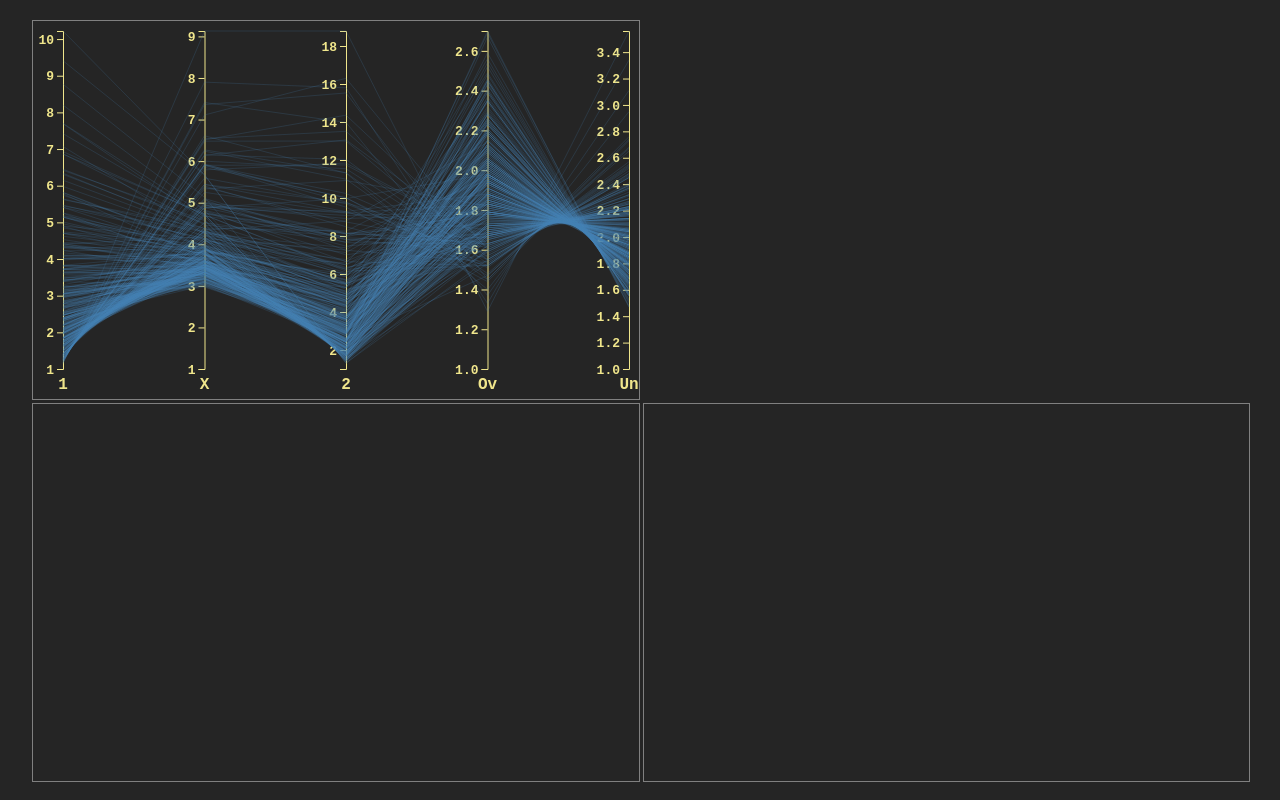
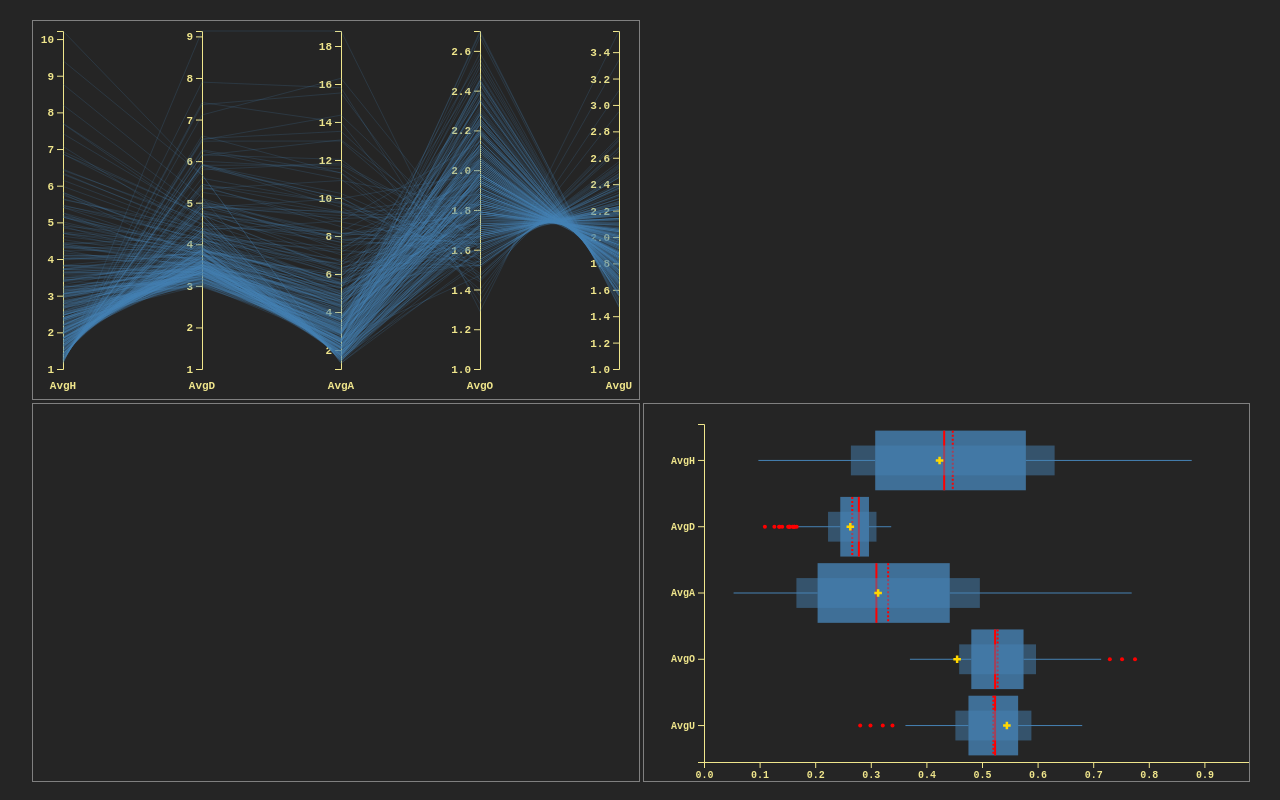
Before and after one commit to Zigarov/betting-odds-visual-analytics, a plain HTML site: page src/index.html in a window 1280 px wide. Drawn offline with Linux system fonts and the light colour scheme.

Commit message:
Comparative-Chart 1.0
Prima versione del Comparative Chart.

TODO:
- Aggiungere Legenda
- Sistemare un po' il codice di index.js

```diff
--- a/src/index.css
+++ b/src/index.css
@@ -22,12 +22,12 @@ text {
 }
 
 .axis {
-  font-size: 13px;
+  font-size: 11px;
   color: khaki;
 }
 
 .axis-label {
-  font-size: 16px;
+  font-size: 11px;
   fill: khaki;
   text-anchor: middle;
 }
--- a/src/index.js
+++ b/src/index.js
@@ -3,28 +3,34 @@
 const csvFilePath = '../dataset/oddsITA23.csv'
 
 // Dimensions of the SVG and margins
-const margin = { top: 10, right: 10, bottom: 30, left: 30 }
+const margin = { top: 10, right: 20, bottom: 30, left: 30}
 //const width = 650 - margin.left - margin.right
 //const height = 400 - margin.top - margin.bottom
 
 // Seleziona l'elemento di visualizzazione
-var visualization = d3.select("#parallel-coordinates");
-
+const visualization = d3.select("#parallel-coordinates");
 // Utilizza le proprietà del DOM per ottenere larghezza e altezza
-var width = visualization.node().clientWidth - margin.left - margin.right
-var height = visualization.node().clientHeight - margin.top - margin.bottom
+const width = visualization.node().clientWidth - margin.left - margin.right
+const height = visualization.node().clientHeight - margin.top - margin.bottom
 
 const dimensions = ['AvgH', 'AvgD', 'AvgA', 'AvgO', 'AvgU']
 const oddsLabels = ['1', 'X', '2', 'Ov', 'Un']
 
 // Load CSV dataset and create the parallel coordinate plot
 d3.csv(csvFilePath).then(data => {
-  const stats = Stats(data)
-  console.log(stats)
+  drawComparativeChart(Stats(data))
   // Convert the data in an array of arrays
   const dataset = data.map(d => dimensions.map(dim => d[dim]))
   let filteredDataset = []  // Array for filtered data.
   const filteredRanges = {} // Object to store the min and max values for each dimension
+
+  // const svg1 = d3.select("#comparative-chart").append("svg")
+  //   .attr("width", '100%')
+  //   .attr("height", '100%')
+
+  const svg2 = d3.select("#scatter-plot").append("svg")
+    .attr("width", '100%')
+    .attr("height", '100%')
 
   // Create SVG with margin
   const svg = d3.select("#parallel-coordinates").append("svg")
@@ -34,14 +40,6 @@ d3.csv(csvFilePath).then(data => {
     .attr("height", '100%')
     .append("g")
     .attr("transform", `translate(${margin.left},${margin.top})`)
-
-  const svg1 = d3.select("#comparative-chart").append("svg")
-    .attr("width", '100%')
-    .attr("height", '100%')
-
-  const svg2 = d3.select("#scatter-plot").append("svg")
-    .attr("width", '100%')
-    .attr("height", '100%')
 
 
   //Scales for vertical axes
@@ -94,6 +92,7 @@ d3.csv(csvFilePath).then(data => {
         // console.log(stats(filteredData))
         // console.log(frequencies(filteredData))
         updateTable(filteredData)
+        drawComparativeChart(Stats(filteredData))
       }
     }
 
@@ -110,7 +109,7 @@ d3.csv(csvFilePath).then(data => {
 
   // Aggiunta delle etichette sopra gli assi
   svg.selectAll(".axis-label")
-    .data(oddsLabels)
+    .data(dimensions)
     .enter().append("text")
     .attr("class", "axis-label")
     .attr("transform", (d, i) => `translate(${xScale(i)},${height+20})`) // Posizionamento sopra l'asse
@@ -161,7 +160,7 @@ d3.csv(csvFilePath).then(data => {
       .enter()
       .append("th")
       .text(function (column) { return column; })
-      .attr("style", "color: steel blue; font-size: 12px; text-align: center; padding: 5px; border: 1px solid #ccc;")
+      .attr("style", "color: steelblue; font-size: 12px; text-align: center; padding: 5px; border: 1px solid #ccc;")
 
 
     // Aggiungi le righe della tabella
@@ -189,6 +188,9 @@ d3.csv(csvFilePath).then(data => {
       return
     }
     const stats = {}
+    const frequencies = Frequencies(data)
+    console.log(frequencies)
+
     dimensions.forEach(dim => {
       sortedColumn = data.map(d => 1 / Number(d[dim])).sort(d3.ascending)
 
@@ -205,9 +207,10 @@ d3.csv(csvFilePath).then(data => {
         'median': d3.median(sortedColumn),
         'q1': q1,
         'q3': q3,
-        'lowerWhisker': d3.max(sortedColumn.filter(d => d >= lowerBound)),
-        'upperWhisker': d3.min(sortedColumn.filter(d => d <= upperBound)),
+        'lowerWhisker': d3.min(sortedColumn.filter(d => d >= lowerBound)),
+        'upperWhisker': d3.max(sortedColumn.filter(d => d <= upperBound)),
         'outliers': outliers,
+        'frequence': frequencies[dim]
       }
     })
     return stats
@@ -219,7 +222,7 @@ d3.csv(csvFilePath).then(data => {
       const results = ['H', 'D', 'A', 'Ov', 'Un'] // possible results
 
       // Initialize frequencies object
-      const frequencies = results.reduce((acc, result) => {
+      const frequencies = dimensions.reduce((acc, result) => {
         acc[result] = 0
         return acc
       }, {})
@@ -227,15 +230,154 @@ d3.csv(csvFilePath).then(data => {
       // Itera su ogni elemento di 'data' per popolare 'frequencies'
       data.forEach(row => {
         const result = row.FTR; // Ottiene il valore della colonna 'FTR'
-        frequencies[result] += step; // Incrementa il conteggio per il risultato corrente
-        const goalScored = row.HG + row.AG
+        frequencies[dimensions[results.indexOf(result)]] += step; // Incrementa il conteggio per il risultato corrente
+        const goalScored = Number(row.HG) + Number(row.AG)
         if (goalScored > 2) {
-          frequencies['Ov'] += step
+          frequencies['AvgO'] += step
         } else {
-          frequencies['Un'] += step
+          frequencies['AvgU'] += step
         }
       })
       return frequencies
     }
   }
+
+  function drawComparativeChart(metrics) {
+    // Seleziona il contenitore
+    const container = d3.select('#comparative-chart')
+
+    // const freq = Frequencies(data)
+    // console.log(freq)
+
+    // Calcola le dimensioni effettive del grafico, sottraendo i margini
+    const chartWidth = container.node().getBoundingClientRect().width - margin.left - margin.right;
+    const chartHeight = container.node().getBoundingClientRect().height - margin.top - margin.bottom;
+    container.selectAll("svg").remove()
+
+    const svg = container.append('svg')
+      .attr('width', '100%')
+      .attr('height', '100%')
+      .append('g')
+      .attr('transform', `translate(${margin.left}, ${margin.top})`)
+
+    // Scala per l'asse X
+    const xScale = d3.scaleLinear()
+      .domain([0, 1]) // Inverti il dominio per avere 1 in basso e 0 in alto
+      .range([0, width]); // L'intervallo di altezza del grafico
+
+    // Scala per l'asse Y
+    const yScale = d3.scaleBand()
+      .domain(dimensions) // Le tue categorie
+      .range([0, height]) // L'intervallo effettivo di pixel dove saranno posizionati i boxplot
+      .padding(0.1); // Imposta un piccolo padding tra ciascun boxplot
+
+    // Crea un gruppo per gli assi se non esiste, altrimenti lo seleziona
+    const axisGroup = svg.selectAll('.axis')
+      .data([null]) // Usa .data([null]) per assicurare che il gruppo venga creato una sola volta
+      .join('g')
+      .attr('class', 'axis');
+
+    // Aggiungi l'asse X al gruppo degli assi
+    axisGroup.append("g")
+      .attr("transform", `translate(${margin.left}, ${height + margin.top})`)
+      .call(d3.axisBottom(xScale));
+
+    // Aggiungi l'asse Y al gruppo degli assi
+    axisGroup.append("g")
+      .attr("transform", `translate(${margin.left}, ${margin.top})`)
+      .call(d3.axisLeft(yScale))
+    // Assicurati di selezionare o creare un gruppo per i boxplot all'interno della SVG
+    const boxplotGroup = svg.selectAll('.boxplots')
+      .data([null]) // Assicura la creazione di un solo gruppo
+      .join('g')
+      .attr('class', 'boxplots')
+      .attr("transform", `translate(${margin.left}, ${margin.top})`);
+
+    // Per ciascuna dimensione, disegna il boxplot
+    dimensions.forEach(dim => {
+      const stat = metrics[dim]
+      console.log(stat)
+
+      // Calcola la posizione Y del centro del boxplot per questa dimensione
+      const dy = yScale.bandwidth() / 2
+      const y = yScale(dim) + dy
+
+      // Disegna il rettangolo (quartili)
+      boxplotGroup.append('rect')
+        .attr('x', xScale(stat.q1))
+        .attr('y', y - dy) // Centra il boxplot e regola l'altezza
+        .attr('width', xScale(stat.q3) - xScale(stat.q1))
+        .attr('height', dy * 2) // Altezza del boxplot (la metà della larghezza del padding tra i boxplot)
+        .attr('fill', 'steelblue')
+        .attr('opacity', 0.8) // Rendi l'area leggermente trasparente
+
+
+      // Disegna la linea mediana
+      boxplotGroup.append('line')
+        .attr('x1', xScale(stat.median))
+        .attr('x2', xScale(stat.median))
+        .attr('y1', y - dy)
+        .attr('y2', y + dy)
+        .attr('stroke', 'red')
+        .attr('stroke-width', 2) // Rende la linea più spessa
+
+
+      // Disegna la linea della media
+      boxplotGroup.append('line')
+        .attr('x1', xScale(stat.mean))
+        .attr('x2', xScale(stat.mean))
+        .attr('y1', y - dy)
+        .attr('y2', y + dy)
+        .attr('stroke', 'red') // Usa un colore diverso per distinguere la media
+        .attr('stroke-dasharray', '2,2') // Rende la linea tratteggiata
+        .attr('stroke-width', 2) // Rende la linea più spessa
+
+      // Disegna l'area della deviazione standard come rettangolo ombreggiato
+      const stdRangeMin = stat.mean - stat.std;
+      const stdRangeMax = stat.mean + stat.std;
+      boxplotGroup.append('rect')
+        .attr('x', xScale(stdRangeMin))
+        .attr('y', y - dy/2)
+        .attr('width', xScale(stdRangeMax) - xScale(stdRangeMin))
+        .attr('height', dy)
+        .attr('fill', 'steelblue') // Usa un colore leggero per l'area della deviazione standard
+        .attr('opacity', 0.5) // Rendi l'area leggermente trasparente
+
+      // Disegna i baffi (whiskers)
+
+      // Linea del baffo inferiore
+      boxplotGroup.append('line')
+        .attr('x1', xScale(stat.lowerWhisker))
+        .attr('x2', xScale(stat.q1))
+        .attr('y1', y)
+        .attr('y2', y)
+        .attr('stroke', 'steelblue');
+      // Linea del baffo superiore
+      boxplotGroup.append('line')
+        .attr('x1', xScale(stat.q3))
+        .attr('x2', xScale(stat.upperWhisker))
+        .attr('y1', y)
+        .attr('y2', y)
+        .attr('stroke', 'steelblue');
+
+      // Disegna gli outliers come punti
+      stat.outliers.forEach(outlier => {
+        boxplotGroup.append('circle')
+          .attr('cx', xScale(outlier))
+          .attr('cy', y)
+          .attr('r', 2)
+          .attr('fill', 'red');
+      })
+
+      // Definisce un generatore di simboli
+      const symbolGenerator = d3.symbol().type(d3.symbolCross).size(32); // Scegli il tipo e la dimensione
+      console.log(stat.frequence)
+      // Appende un simbolo a un punto specifico del grafico
+      boxplotGroup.append('path')
+        .attr('d', symbolGenerator()) // Imposta il percorso del simbolo
+        .attr('transform', `translate(${xScale(stat.frequence)}, ${y})`) // Posiziona il simbolo
+        .attr('fill', 'gold'); // Colore del simbolo
+    });
+
+  }
 })
```
